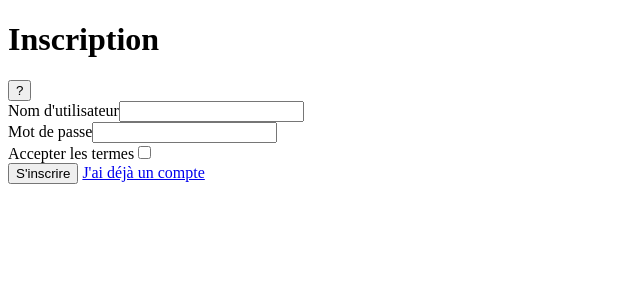
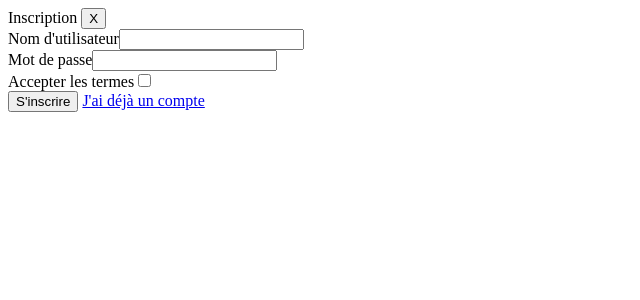
Before and after one commit to JulesJuul/rssplus, a Symfony app: template templates/registration/register.html.twig in a window 1280 px wide. Shown: the top 300 px of the page, without its empty margins (0-640 px from the left). Run offline with Twig, Linux system fonts and the light colour scheme; the template is opened without the code that fills it, so the values that code supplies are empty; form fields are guessed from the names that the template uses; some libraries are stand-ins or nearby versions.

Commit message:
fix: register page

```diff
--- a/src/Controller/HomeController.php
+++ b/src/Controller/HomeController.php
@@ -83,6 +83,10 @@ class HomeController extends AbstractController
             $articles = $filteredArticles;
         }
 
+        usort($articles, function ($a, $b) {
+            return $b->getPubDate() <=> $a->getPubDate();
+        });
+
         return $this->render('home/index.html.twig', [
             'userSources' => $userSources,
             'articles' => $articles,
--- a/src/Controller/RegistrationController.php
+++ b/src/Controller/RegistrationController.php
@@ -34,6 +34,8 @@ class RegistrationController extends AbstractController
             // do anything else you need here, like send an email
 
             return $security->login($user, 'form_login', 'main');
+
+            return $this->redirectToRoute('app_home');
         }
 
         return $this->render('registration/register.html.twig', [
--- a/templates/registration/register.html.twig
+++ b/templates/registration/register.html.twig
@@ -3,65 +3,55 @@
 {% block title %}Inscription{% endblock %}
 
 {% block body %}
-    <div class="flex justify-center items-center h-full w-full">
-        {{ form_start(registrationForm) }}
-            <div class="flex flex-col items-start gap-4 bg-[#f0f0f0] border border-gray-300 shadow-inner w-fit">
-                <div class="p-1 w-full">
-                    <div class="relative bg-[#000080] w-full">
-                        <h1 class="text-white text-center font-thin">Inscription</h1>
-                        <button class="absolute top-[2px] right-[2px] w-5 h-5 text-sm bg-[#c0c0c0] border border-black text-black shadow-[inset_-1px_-1px_0_#fff,inset_1px_1px_0_#404040]">?</button>
-                    </div>
+<div class="flex justify-center items-center h-screen cursor-windows-xp">
+    <form method="post" id="registerForm" class="bg-[#f0f0f0] border border-gray-500 shadow-[4px_4px_0px_rgba(0,0,0,0.4)] w-[360px]">
+        <div class="bg-[#000080] px-2 py-1 text-white flex justify-between items-center">
+            <span class="text-sm font-bold">Inscription</span>
+            <button type="button" class="bg-[#c0c0c0] border border-black w-5 h-5 text-xs font-bold text-black shadow-[inset_-1px_-1px_0_#fff,inset_1px_1px_0_#404040]">X</button>
         </div>
 
-                <div class="flex flex-col items-start p-4 gap-4">
+        <div class="p-4 flex flex-col gap-3">
+            {{ form_start(registrationForm, {'attr': {'class': 'flex flex-col gap-3'}}) }}
+
             {{ form_row(registrationForm.username, {
                 'label': 'Nom d\'utilisateur',
                 'attr': {
-                            'class': 'px-2 py-1 border border-gray-400 bg-gray-100 text-black shadow-inner focus:outline-none focus:ring-1 focus:ring-blue-400'
+                    'class': 'w-full px-2 py-1 border border-gray-500 bg-[#ffffff] text-black shadow-[inset_-1px_-1px_0_#fff,inset_1px_1px_0_#404040] focus:outline-none'
                 },
                 'label_attr': {
-                            'class': 'text-sm font-thin text-black block mb-1'
-                        },
-                        'row_attr': {
-                            'class': 'flex flex-col items-start'
+                    'class': 'text-sm text-black'
                 }
             }) }}
 
             {{ form_row(registrationForm.plainPassword, {
                 'label': 'Mot de passe',
                 'attr': {
-                            'class': 'px-2 py-1 border border-gray-400 bg-gray-100 text-black shadow-inner focus:outline-none focus:ring-1 focus:ring-blue-400'
+                    'class': 'w-full px-2 py-1 border border-gray-500 bg-[#ffffff] text-black shadow-[inset_-1px_-1px_0_#fff,inset_1px_1px_0_#404040] focus:outline-none'
                 },
                 'label_attr': {
-                            'class': 'text-sm font-thin text-black block mb-1'
-                        },
-                        'row_attr': {
-                            'class': 'flex flex-col items-start'
+                    'class': 'text-sm text-black'
                 }
             }) }}
 
             {{ form_row(registrationForm.agreeTerms, {
                 'label': 'Accepter les termes',
-                        'attr': {
-                            'class': 'px-2 py-1 border border-gray-400 bg-gray-100 text-black shadow-inner focus:outline-none focus:ring-1 focus:ring-blue-400'
-                        },
                 'label_attr': {
-                            'class': 'text-sm font-thin text-black block mb-1'
-                        },
-                        'row_attr': {
-                            'class': 'flex flex-row items-center space-x-2'
+                    'class': 'text-sm text-black'
                 }
             }) }}
 
-                    <button type="submit" class="px-3 py-0.5 text-sm bg-[#c0c0c0] border border-black text-black shadow-[inset_-1px_-1px_0_#fff,inset_1px_1px_0_#404040]">
+            <button type="submit"
+                class="mt-2 w-fit px-4 py-1 text-sm bg-[#c0c0c0] border border-black text-black shadow-[inset_-1px_-1px_0_#fff,inset_1px_1px_0_#404040]">
                 S'inscrire
             </button>
 
             {{ form_errors(registrationForm) }}
 
-                    <a href="{{ path('app_login') }}" class="text-sm text-[#000080] hover:underline">J'ai déjà un compte</a>
-                </div>
-            </div>
+            <a href="{{ path('app_login') }}"
+               class="text-sm text-[#000080] underline-offset-2 hover:underline mt-1">J'ai déjà un compte</a>
+
             {{ form_end(registrationForm) }}
         </div>
+    </form>
+</div>
 {% endblock %}
```
Lines whose indentation alone changed are shown as unchanged.
